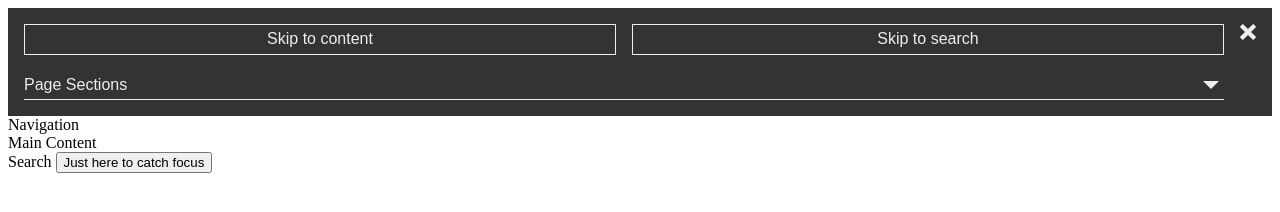
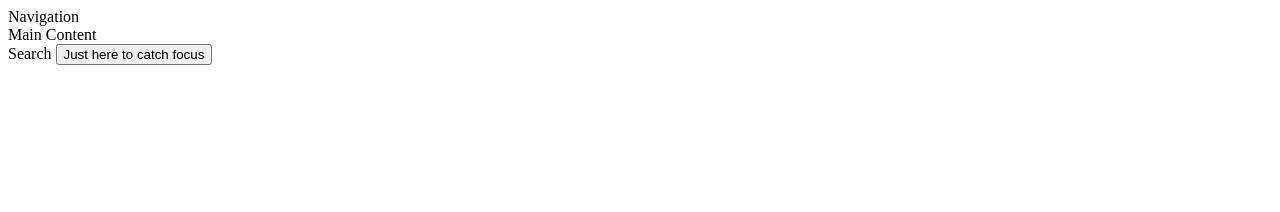
Before and after one commit to timwright12/barebones-a11y-skipper, a website built with webpack: page demo/index.html in a window 1280 px wide. Built offline with nearby package versions, Linux system fonts and the light colour scheme; some packages are replaced by stand-ins of ours.

Commit message:
moved edmo

```diff
--- a/index.html
+++ b/demo/index.html
@@ -4,13 +4,13 @@
 		<title>A11y Skipper Demo</title>
 		<meta http-equiv="X-UA-Compatible" content="IE=edge,chrome=1">
 		<meta name="viewport" content="width=device-width, initial-scale=1.0">
-		<link rel="stylesheet" href="dist/index.css">
+		<link rel="stylesheet" href="../dist/index.css">
 	</head>
 	<body>
 		<div id="a11y-catcher"></div>
 		<div id="nav" role="navigation">Navigation</div>
 		<div id="main" role="main">Main Content</div>
 		<div id="search" role="search">Search <button type="button">Just here to catch focus</button></div>
-		<script src="dist/index.min.js"></script>
+		<script src="../dist/index.min.js"></script>
 	</body>
 </html>
--- a/package.json
+++ b/package.json
@@ -2,7 +2,8 @@
   "name": "@barebones/a11y-skipper",
   "version": "0.0.1",
   "description": "A skip menu generation plugin inspired by the robust LinkedIn skip menu",
-  "main": "index.js",
+  "main": "./src/components/skipper/main.js",
+  "style": "./src/components/skipper/main.css",
   "scripts": {
     "dev": "webpack -d --config ./config/webpack.config.babel.js",
     "watch": "webpack --watch --config ./config/webpack.config.babel.js",
--- a/src/main.js
+++ b/src/main.js
@@ -15,5 +15,5 @@ Skipper.init( {
 		{ label: 'Sidebar', id: '#sidebar' },
 		{ label: 'Footer', id: '#footer' }
 	],
-	open: true
+	open: false
 } );
```
